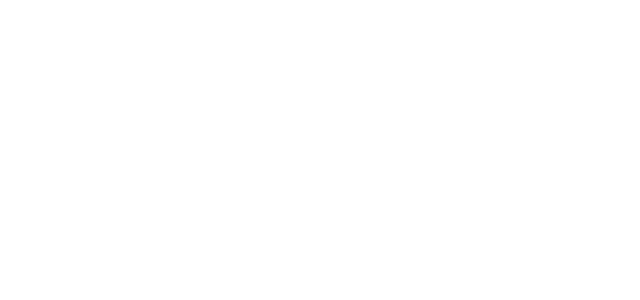
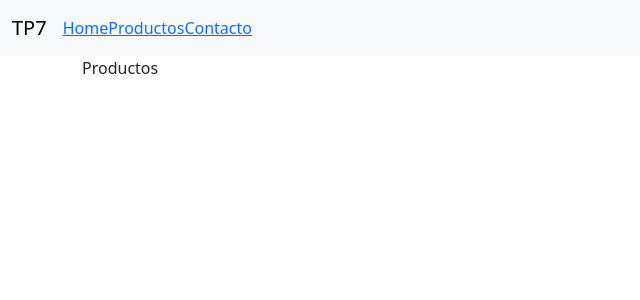
Before and after one commit to occtavioa/EFSI-TP7, a React (Create React App) app: page /productos in a window 1280 px wide. Shown: the top 300 px of the page, without its empty margins (0-640 px from the left). Built offline with nearby package versions, Linux system fonts and the light colour scheme.

Commit message:
carousel, paginas, navbar

```diff
--- a/src/App.js
+++ b/src/App.js
@@ -1,42 +1,32 @@
-import logo from './logo.svg';
-import './App.css';
-import { useEffect, useState } from 'react';
+import { Outlet, Link } from 'react-router-dom';
 import 'bootstrap/dist/css/bootstrap.css';
 
 function App() {
-  const [productosRandom, setProductosRandom] = useState([]);
-
-  useEffect(() => {
-    fetch('https://dummyjson.com/products')
-    .then(res => res.json())
-    .then((r) => {
-      console.log("1");
-      console.log(r);
-      console.log(r.products);
-      for (let i = 0; i < 6; i++) {
-        let pr;
-        do {
-          pr = r.products[Math.floor(Math.random()*29)]
-        } while(productosRandom.includes(pr))
-        setProductosRandom(productosRandom.toSpliced(0,0,pr))
-      }
-      console.log("2");
-    });
-  }, [])
-
-  useEffect(() => {
-    console.log(productosRandom);
-  }, [productosRandom])
-
   return (
     <div className="App">
-      <div className='carousel slide'>
-        <div className='carousel-inner'>
-          {/* {productosRandom.map(pr =>
-            <div key={pr.id} className='carousel-item'>
-              <img src={pr.images[0]}></img>
-            </div>)} */}
+      <nav class="navbar navbar-expand-lg bg-body-tertiary">
+        <div class="container-fluid">
+          <a class="navbar-brand" href="#">TP7</a>
+          {/* <button class="navbar-toggler" type="button" data-bs-toggle="collapse" data-bs-target="#navbarSupportedContent" aria-controls="navbarSupportedContent" aria-expanded="false" aria-label="Toggle navigation">
+            <span class="navbar-toggler-icon"></span>
+          </button> */}
+          <div class="collapse navbar-collapse" id="navbarSupportedContent">
+            <ul class="navbar-nav me-auto mb-2 mb-lg-0">
+              <li class="nav-item">
+                <Link to={"/"}>Home</Link>
+              </li>
+              <li class="nav-item">
+                <Link to={"/productos"}>Productos</Link>
+              </li>
+              <li class="nav-item">
+                <Link to={"/contacto"}>Contacto</Link>
+              </li>
+            </ul>
+          </div>
         </div>
+      </nav>
+      <div className='container'>
+        <Outlet></Outlet>
       </div>
     </div>
   );
--- /dev/null
+++ b/src/Contacto.js
@@ -0,0 +1,9 @@
+function Contacto() {
+    return (
+        <div>
+            Contacto
+        </div>
+    )
+}
+
+export default Contacto;
--- /dev/null
+++ b/src/Home.js
@@ -0,0 +1,44 @@
+import { useEffect, useState } from 'react';
+import 'bootstrap/dist/css/bootstrap.css';
+
+function Home() {
+    const [productosRandom, setProductosRandom] = useState([]);
+
+    useEffect(() => {
+        fetch('https://dummyjson.com/products')
+            .then(res => res.json())
+            .then((r) => {
+                let prs = [];
+                for (let i = 0; i < 6; i++) {
+                    let pr;
+                    do {
+                        pr = r.products[Math.floor(Math.random() * 29)]
+                    } while (prs.includes(pr))
+                    prs.push(pr);
+                }
+                setProductosRandom(prs)
+            });
+    }, [])
+
+    return (
+        <div id="carouselExample" className="carousel slide" data-bs-ride="carousel">
+            <div className="carousel-inner">
+                {productosRandom.map((pr, i) =>
+                    <div key={pr.id} className={i === 0 ? "carousel-item active" : "carousel-item"}>
+                        <img className='class="d-block w-100' src={pr.thumbnail} alt={pr.title}></img>
+                    </div>
+                )}
+            </div>
+            <button className="carousel-control-prev" type="button" data-bs-target="#carouselExample" data-bs-slide="prev">
+                <span className="carousel-control-prev-icon" aria-hidden="true"></span>
+                <span className="visually-hidden">Previous</span>
+            </button>
+            <button className="carousel-control-next" type="button" data-bs-target="#carouselExample" data-bs-slide="next">
+                <span className="carousel-control-next-icon" aria-hidden="true"></span>
+                <span className="visually-hidden">Next</span>
+            </button>
+        </div>
+    );
+}
+
+export default Home;
--- /dev/null
+++ b/src/Productos.js
@@ -0,0 +1,9 @@
+function Productos() {
+    return (
+        <div>
+            Productos
+        </div>
+    )
+}
+
+export default Productos;
--- a/src/index.js
+++ b/src/index.js
@@ -1,18 +1,31 @@
 import React from 'react';
 import ReactDOM from 'react-dom/client';
-import './index.css';
-import App from './App';
 import reportWebVitals from './reportWebVitals';
 import { createBrowserRouter, RouterProvider } from 'react-router-dom';
+import App from './App';
+import Home from './Home';
+import Productos from './Productos';
+import Contacto from './Contacto';
 
 const router = createBrowserRouter([
   {
     path: "/",
-    element: <App></App>
+    element: <App></App>,
+    children: [
+      {
+        index: true,
+        element: <Home></Home>,
+      },
+      {
+        path: "/productos",
+        element: <Productos></Productos>,
+      },
+      {
+        path: "/contacto",
+        element: <Contacto></Contacto>,
+      },
+    ]
   },
-  {
-    path: "/productos",
-  }
 ])
 
 const root = ReactDOM.createRoot(document.getElementById('root'));
```
